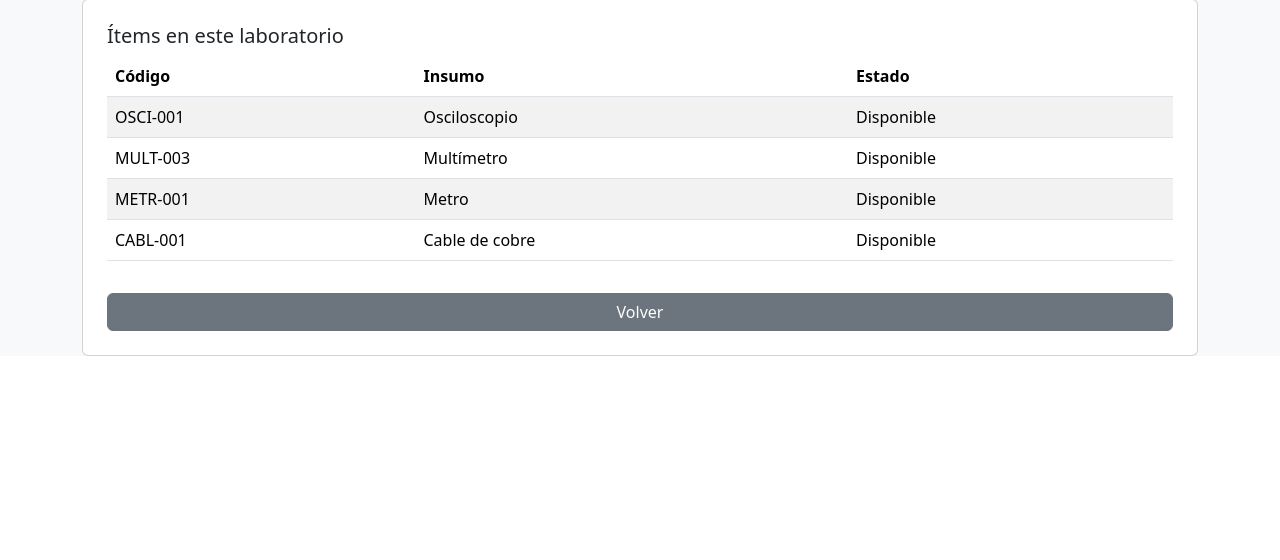
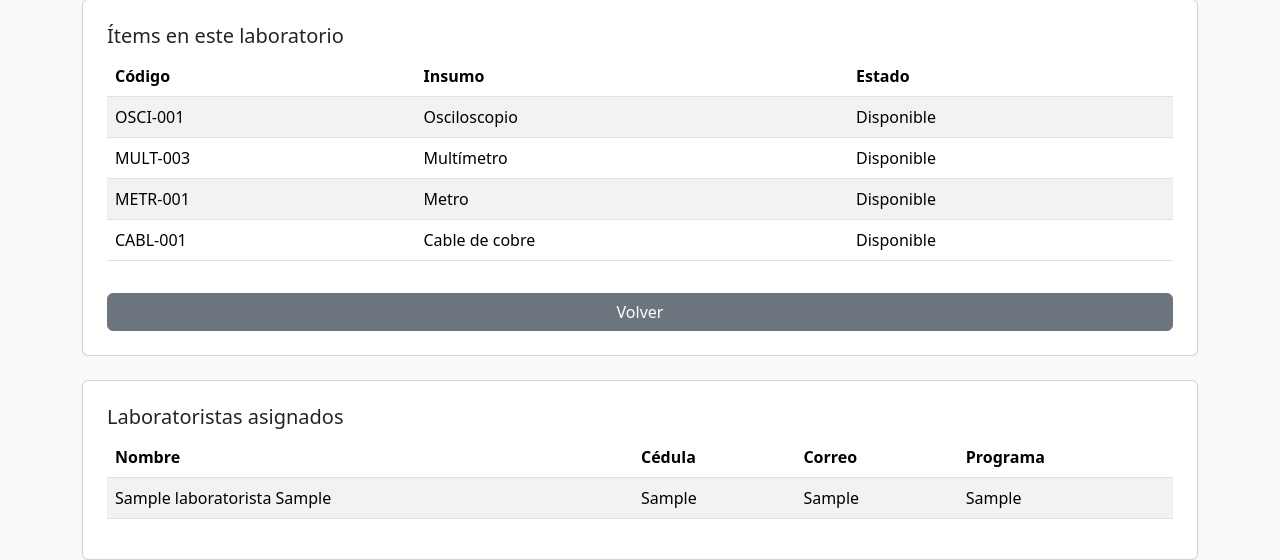
Before and after one commit to Camila-cabarcas/SISTEMA_LABORATORIOS, a Django app: page /laboratorio/1/ in a window 1280 px wide; the page is wider, and only the part inside the window is pictured. Shown: the part 450-1010 px from the top of that part. Before the commit the page ends 806 px from the top of that part, so only its background shows below. Run offline with Django 5.2, Linux system fonts and the light colour scheme; a user stored in the database is signed in; data comes from the database, SQL or seed files in the repository; both versions use the stored data as it was after the commit; tables that the repository leaves empty hold one stand-in row (values such as "Sample post").

Commit message:
feat: modelo Laboratorista — CRUD para Admin, lista de solo lectura en detalle de laboratorio

```diff
--- a/laboratorio/models.py
+++ b/laboratorio/models.py
@@ -102,3 +102,23 @@ class Modulo(models.Model):
 
     def __str__(self):
         return f"{self.nombre} ({self.laboratorio.nombre})"
+
+
+class Laboratorista(models.Model):
+    nombre    = models.CharField(max_length=100)
+    apellido  = models.CharField(max_length=100)
+    cedula    = models.CharField(max_length=20, unique=True)
+    correo    = models.EmailField(blank=True, default='')
+    programa  = models.CharField(max_length=200, blank=True, default='')
+    laboratorios = models.ManyToManyField(
+        Laboratorio,
+        blank=True,
+        related_name='laboratoristas',
+    )
+    activo = models.BooleanField(default=True)
+
+    class Meta:
+        ordering = ['apellido', 'nombre']
+
+    def __str__(self):
+        return f"{self.nombre} {self.apellido}"
--- a/laboratorio/urls.py
+++ b/laboratorio/urls.py
@@ -20,11 +20,19 @@ from .views import (
     estado_modulos_api,
     modulos_disponibles_api,
     gestionar_encargados,
+    lista_laboratoristas,
+    crear_laboratorista,
+    editar_laboratorista,
+    eliminar_laboratorista,
 )
 
 urlpatterns = [
     path('', lista_laboratorios, name='lista_laboratorios'),
     path('crear/', crear_laboratorio, name='crear_laboratorio'),
+    path('laboratoristas/', lista_laboratoristas, name='lista_laboratoristas'),
+    path('laboratoristas/crear/', crear_laboratorista, name='crear_laboratorista'),
+    path('laboratoristas/<int:id>/editar/', editar_laboratorista, name='editar_laboratorista'),
+    path('laboratoristas/<int:id>/eliminar/', eliminar_laboratorista, name='eliminar_laboratorista'),
     path('<int:id>/', detalle_laboratorio, name='detalle_laboratorio'),
     path('<int:id>/editar/', editar_laboratorio, name='editar_laboratorio'),
     path('<int:id>/eliminar/', eliminar_laboratorio, name='eliminar_laboratorio'),
--- a/laboratorio/views.py
+++ b/laboratorio/views.py
@@ -7,7 +7,7 @@ from django.http import JsonResponse
 from django.core.exceptions import PermissionDenied
 from users.decorators import rol_requerido
 from users.models import Usuario
-from .models import Laboratorio, EventoLaboratorio
+from .models import Laboratorio, EventoLaboratorio, Laboratorista
 from .forms import LaboratorioForm
 from inventario.models import ItemInventario
 from reservas.models import ReservaInsumo
@@ -543,3 +543,120 @@ def gestionar_encargados(request, lab_id):
         'encargados_actuales':   encargados_actuales,
         'encargados_disponibles': encargados_disponibles,
     })
+
+
+# ── Laboratoristas ─────────────────────────────────────────────
+
+@rol_requerido('Administrador')
+def lista_laboratoristas(request):
+    from django.db.models import Q
+    q = request.GET.get('q', '').strip()
+    qs = Laboratorista.objects.prefetch_related('laboratorios')
+    if q:
+        qs = qs.filter(
+            Q(nombre__icontains=q) |
+            Q(apellido__icontains=q) |
+            Q(cedula__icontains=q)
+        )
+    return render(request, 'laboratorio/lista_laboratoristas.html', {
+        'laboratoristas': qs,
+        'q': q,
+    })
+
+
+@rol_requerido('Administrador')
+def crear_laboratorista(request):
+    from users.models import ProgramaAcademico
+    errores = []
+    datos   = {}
+
+    if request.method == 'POST':
+        nombre    = request.POST.get('nombre', '').strip()
+        apellido  = request.POST.get('apellido', '').strip()
+        cedula    = request.POST.get('cedula', '').strip()
+        correo    = request.POST.get('correo', '').strip()
+        programa  = request.POST.get('programa', '').strip()
+        lab_ids   = request.POST.getlist('laboratorios')
+        datos = {
+            'nombre': nombre, 'apellido': apellido, 'cedula': cedula,
+            'correo': correo, 'programa': programa, 'lab_ids': lab_ids,
+        }
+
+        if not nombre:
+            errores.append('El nombre es requerido.')
+        if not apellido:
+            errores.append('El apellido es requerido.')
+        if not cedula:
+            errores.append('La cédula es requerida.')
+        elif Laboratorista.objects.filter(cedula=cedula).exists():
+            errores.append('Ya existe un laboratorista con esa cédula.')
+
+        if not errores:
+            lab = Laboratorista.objects.create(
+                nombre=nombre, apellido=apellido, cedula=cedula,
+                correo=correo, programa=programa,
+            )
+            lab.laboratorios.set(Laboratorio.objects.filter(id__in=lab_ids))
+            return redirect('lista_laboratoristas')
+
+    return render(request, 'laboratorio/crear_laboratorista.html', {
+        'programas':    ProgramaAcademico.objects.filter(activo=True),
+        'laboratorios': Laboratorio.objects.all(),
+        'errores':      errores,
+        'datos':        datos,
+    })
+
+
+@rol_requerido('Administrador')
+def editar_laboratorista(request, id):
+    from users.models import ProgramaAcademico
+    laboratorista = get_object_or_404(Laboratorista, id=id)
+    errores       = []
+
+    if request.method == 'POST':
+        nombre   = request.POST.get('nombre', '').strip()
+        apellido = request.POST.get('apellido', '').strip()
+        cedula   = request.POST.get('cedula', '').strip()
+        correo   = request.POST.get('correo', '').strip()
+        programa = request.POST.get('programa', '').strip()
+        lab_ids  = request.POST.getlist('laboratorios')
+
+        if not nombre:
+            errores.append('El nombre es requerido.')
+        if not apellido:
+            errores.append('El apellido es requerido.')
+        if not cedula:
+            errores.append('La cédula es requerida.')
+        elif Laboratorista.objects.filter(cedula=cedula).exclude(id=id).exists():
+            errores.append('Ya existe un laboratorista con esa cédula.')
+
+        if not errores:
+            laboratorista.nombre   = nombre
+            laboratorista.apellido = apellido
+            laboratorista.cedula   = cedula
+            laboratorista.correo   = correo
+            laboratorista.programa = programa
+            laboratorista.save()
+            laboratorista.laboratorios.set(Laboratorio.objects.filter(id__in=lab_ids))
+            return redirect('lista_laboratoristas')
+
+    return render(request, 'laboratorio/editar_laboratorista.html', {
+        'laboratorista': laboratorista,
+        'programas':     ProgramaAcademico.objects.filter(activo=True),
+        'laboratorios':  Laboratorio.objects.all(),
+        'labs_asignados': list(laboratorista.laboratorios.values_list('id', flat=True)),
+        'errores':       errores,
+    })
+
+
+@rol_requerido('Administrador')
+def eliminar_laboratorista(request, id):
+    laboratorista = get_object_or_404(Laboratorista, id=id)
+
+    if request.method == 'POST':
+        laboratorista.delete()
+        return redirect('lista_laboratoristas')
+
+    return render(request, 'laboratorio/confirmar_eliminar_laboratorista.html', {
+        'laboratorista': laboratorista,
+    })
--- a/templates/base_general.html
+++ b/templates/base_general.html
@@ -36,6 +36,7 @@
         </a>
         <a class="nav-link {% if 'solicitudes-profesores' in request.path %}active{% endif %}" href="/solicitudes/solicitudes-profesores/">Solicitudes Registro</a>
         <a class="nav-link" href="/laboratorio/">Laboratorio</a>
+        <a class="nav-link {% if '/laboratorio/laboratoristas' in request.path %}active{% endif %}" href="/laboratorio/laboratoristas/">Laboratoristas</a>
     {% elif user.rol.nombre == 'Encargado' %}
         <a class="nav-link" href="/inventario/items/">Items</a>
         <a class="nav-link" href="/inventario/movimientos/">Movimientos</a>
--- a/templates/laboratorio/detalle.html
+++ b/templates/laboratorio/detalle.html
@@ -80,4 +80,37 @@
 
 </div>
 
+<div class="card p-4 mt-4">
+
+    <h5>Laboratoristas asignados</h5>
+
+    {% if laboratorio.laboratoristas.all %}
+    <table class="table table-striped">
+        <thead>
+            <tr>
+                <th>Nombre</th>
+                <th>Cédula</th>
+                <th>Correo</th>
+                <th>Programa</th>
+            </tr>
+        </thead>
+        <tbody>
+            {% for l in laboratorio.laboratoristas.all %}
+            {% if l.activo %}
+            <tr>
+                <td>{{ l }}</td>
+                <td>{{ l.cedula }}</td>
+                <td>{{ l.correo|default:"—" }}</td>
+                <td>{{ l.programa|default:"—" }}</td>
+            </tr>
+            {% endif %}
+            {% endfor %}
+        </tbody>
+    </table>
+    {% else %}
+    <p class="text-muted">No hay laboratoristas asignados a este laboratorio.</p>
+    {% endif %}
+
+</div>
+
 {% endblock %}
```
Also changed, not shown: templates/laboratorio/confirmar_eliminar_laboratorista.html (added, +20 -0 lines), templates/laboratorio/crear_laboratorista.html (added, +84 -0 lines), templates/laboratorio/editar_laboratorista.html (added, +84 -0 lines), templates/laboratorio/lista_laboratoristas.html (added, +65 -0 lines), db.sqlite3, laboratorio/migrations/0007_laboratorista.py (added).
